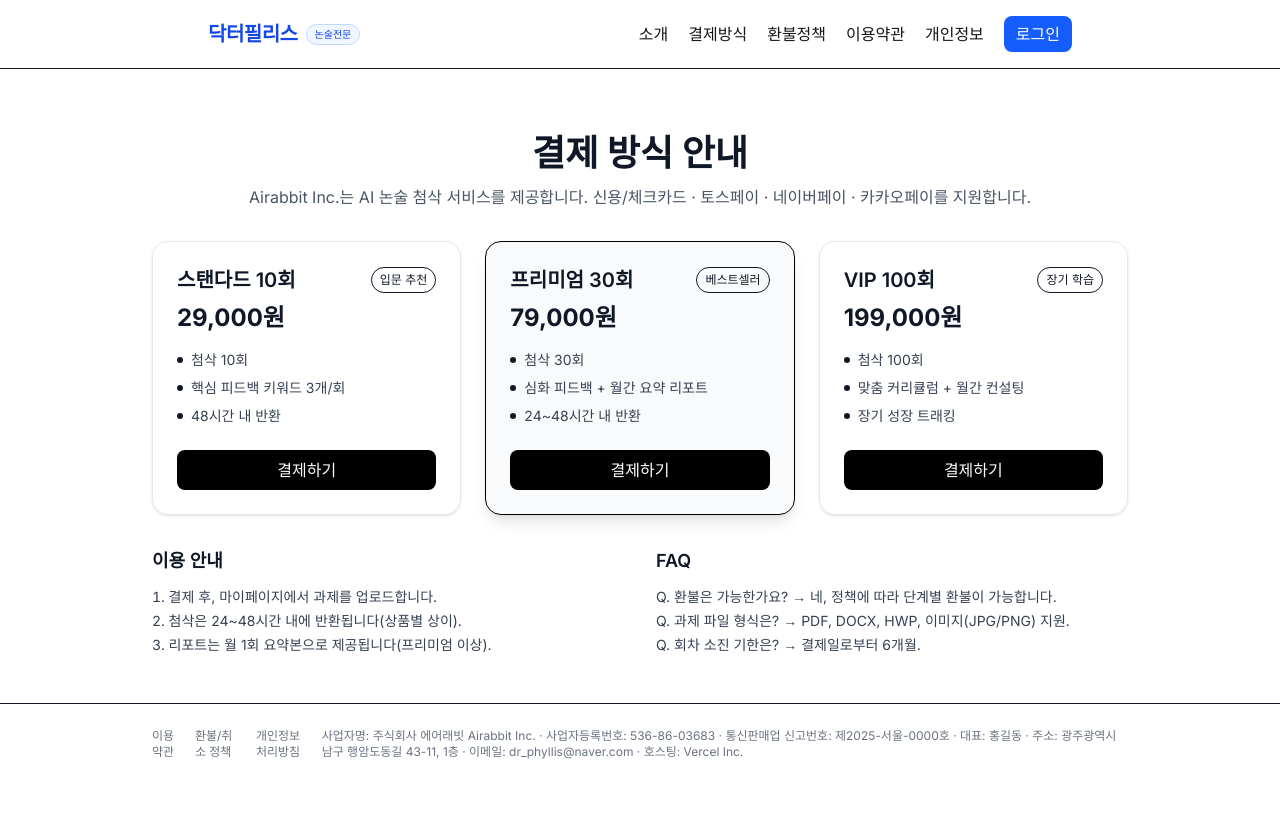
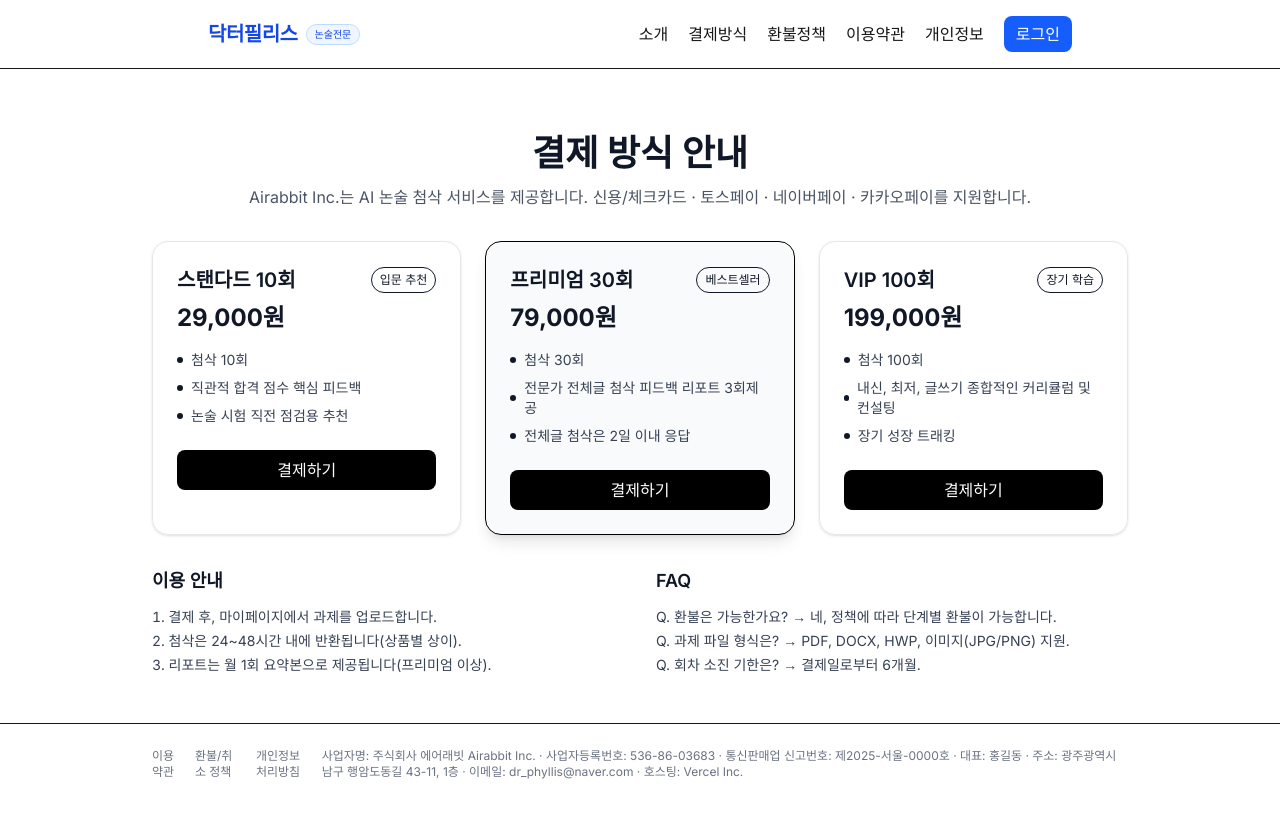
Before and after one commit to SHTH-AGI-LAB/shth-essay, a Next.js app: page /payment in a window 1280 px wide. Shown: the top 818 px of the page. Built offline with nearby package versions, Linux system fonts and the light colour scheme; no server answers.

Commit message:
걸제 페이지 수정

```diff
--- a/src/app/payment/page.tsx
+++ b/src/app/payment/page.tsx
@@ -10,8 +10,8 @@ const PLANS = [
     badge: "입문 추천",
     bullets: [
       "첨삭 10회",
-      "핵심 피드백 키워드 3개/회",
-      "48시간 내 반환",
+      "직관적 합격 점수 핵심 피드백",
+      "논술 시험 직전 점검용 추천",
     ],
   },
   {
@@ -21,8 +21,8 @@ const PLANS = [
     badge: "베스트셀러",
     bullets: [
       "첨삭 30회",
-      "심화 피드백 + 월간 요약 리포트",
-      "24~48시간 내 반환",
+      "전문가 전체글 첨삭 피드백 리포트 3회제공",
+      "전체글 첨삭은 2일 이내 응답",
     ],
     highlight: true,
   },
@@ -33,7 +33,7 @@ const PLANS = [
     badge: "장기 학습",
     bullets: [
       "첨삭 100회",
-      "맞춤 커리큘럼 + 월간 컨설팅",
+      "내신, 최저, 글쓰기 종합적인 커리큘럼 및 컨설팅",
       "장기 성장 트래킹",
     ],
   },
```
